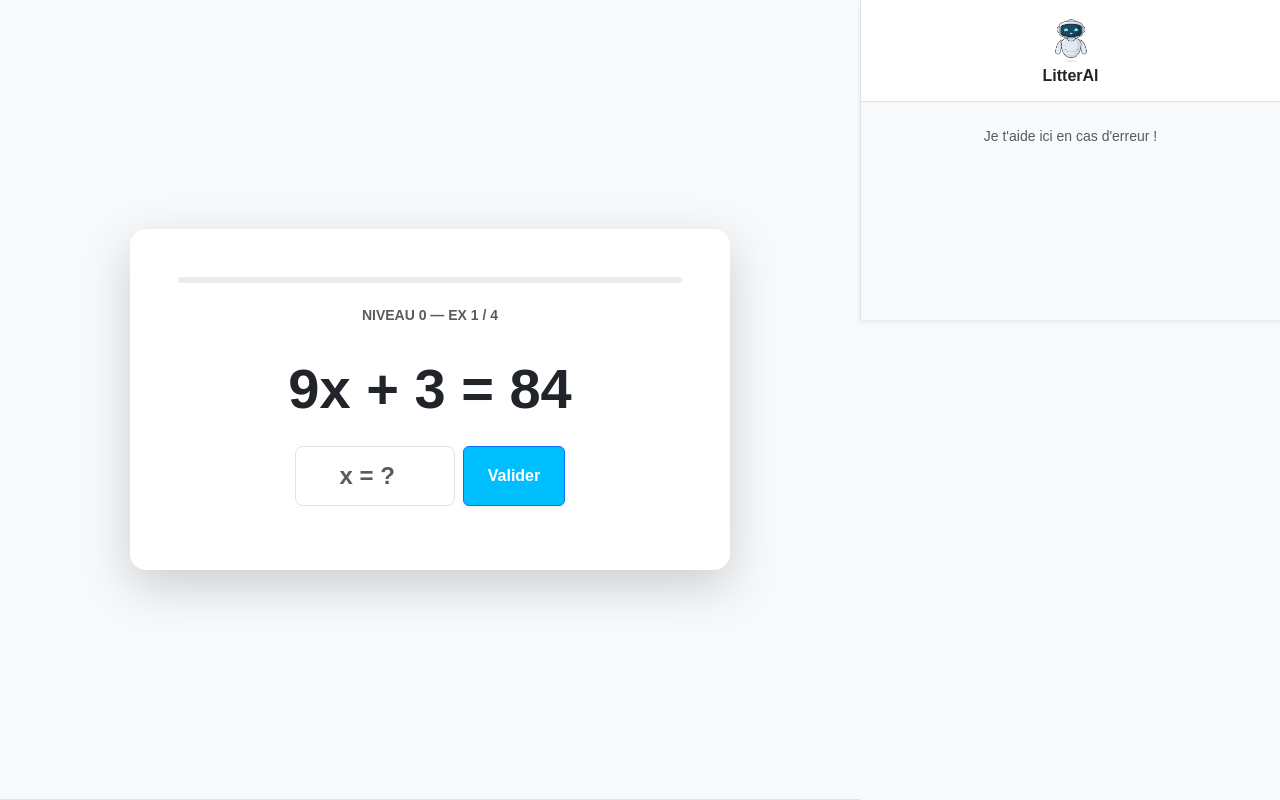
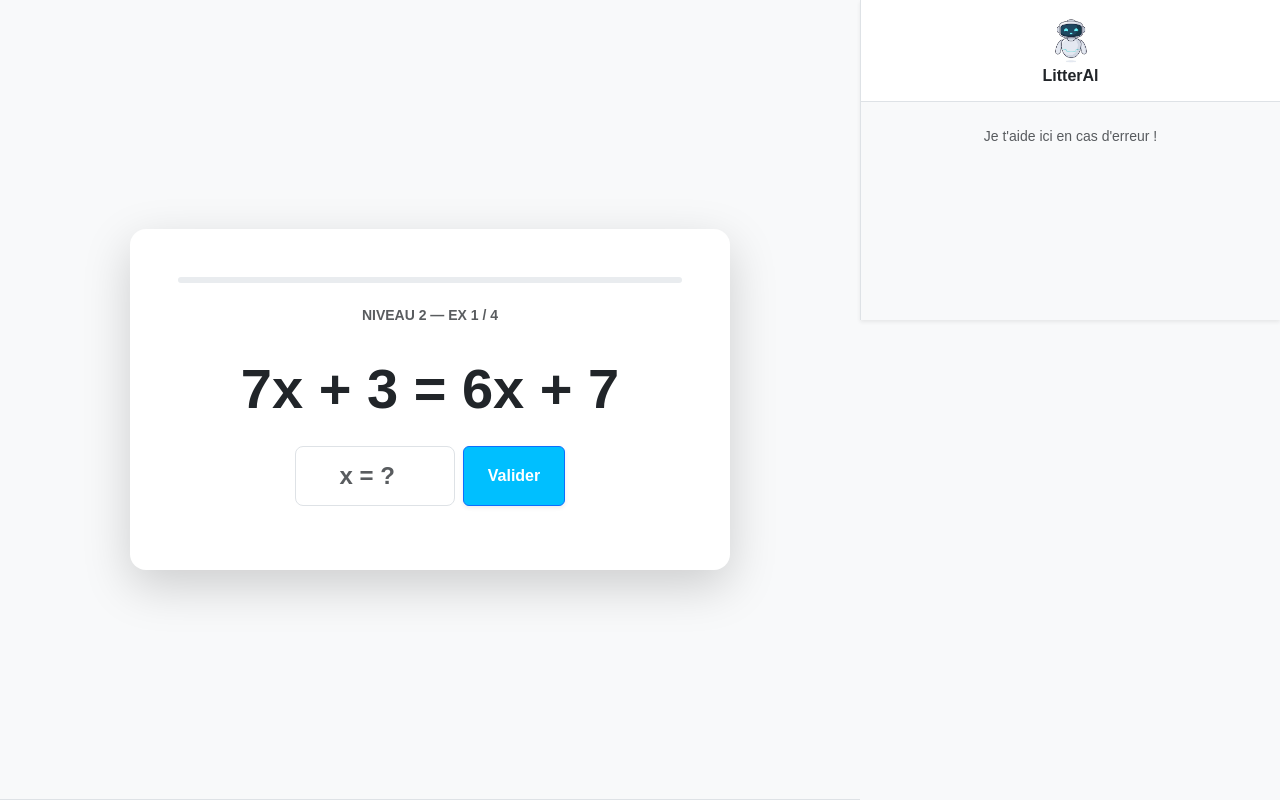
Before and after one commit to agbeSimi/litterAI, a React (Vite) app: page /pratiqueAutonome2 in a window 1280 px wide. Built offline with nearby package versions, Linux system fonts and the light colour scheme.

Commit message:
modifications apporté pour pour correspondre au niveau 2 pratique autonome des equations

```diff
--- a/src/pages/Equation/pratiqueAutonome/PratiqueAutonome2.jsx
+++ b/src/pages/Equation/pratiqueAutonome/PratiqueAutonome2.jsx
@@ -3,11 +3,11 @@ import logoRobot from "../../../assets/logo_robot.png";
 import { envoyerMessage } from "../../../services/LitterAI_API.js";
 import { useNavigate } from "react-router-dom";
 
-function PratiqueAutonome1() {
+function PratiqueAutonome2() {
   const [exercice, setExercice] = useState(1);
   const [score, setScore] = useState(0);
   const [niveau, setNiveau] = useState(0); // 0: ax+b=c | 1: ax+b=cx+d | 2: décimaux
-  const [currentEquation, setCurrentEquation] = useState(genererEquationNiveau0());
+  const [currentEquation, setCurrentEquation] = useState(genererEquationNiveau1());
   const [reponseEleve, setReponseEleve] = useState("");
   const [message, setMessage] = useState("");
   const [conversationIA, setConversationIA] = useState([]);
@@ -20,14 +20,6 @@ function PratiqueAutonome1() {
     navigate("/modelage");
   };
 
-  // --- LOGIQUE MATHÉMATIQUE ---
-  function genererEquationNiveau0() {
-    let a = Math.floor(Math.random() * 8) + 2;
-    let b = Math.floor(Math.random() * 9) + 1;
-    let xSolution = Math.floor(Math.random() * 9) + 1;
-    let c = a * xSolution + b;
-    return {affichage: `${a}x + ${b} = ${c}`, solution: xSolution};
-  }
 
   function genererEquationNiveau1() {
     let a, c, xSolution = Math.floor(Math.random() * 9) + 1;
@@ -39,18 +31,6 @@ function PratiqueAutonome1() {
     let d = (a * xSolution) + b - (c * xSolution);
     return {
       affichage: `${a}x ${b >= 0 ? '+ ' : '- '}${Math.abs(b)} = ${c}x ${d >= 0 ? '+ ' : '- '}${Math.abs(d)}`,
-      solution: xSolution
-    };
-  }
-
-  function genererEquationNiveau2() {
-    const xSolution = Math.floor(Math.random() * 10) + 1;
-    const a = (Math.floor(Math.random() * 40) + 11) / 10;
-    const b = (Math.floor(Math.random() * 50) + 10) / 10;
-    const c = parseFloat((a * xSolution + b).toFixed(1));
-
-    return {
-      affichage: `${a.toString().replace('.', ',')}x + ${b.toString().replace('.', ',')} = ${c.toString().replace('.', ',')}`,
       solution: xSolution
     };
   }
@@ -95,9 +75,7 @@ function PratiqueAutonome1() {
   function exerciceSuivant() {
     if (exercice < 4) {
       setExercice(prev => prev + 1);
-      if (niveau === 0) setCurrentEquation(genererEquationNiveau0());
-      else if (niveau === 1) setCurrentEquation(genererEquationNiveau1());
-      else setCurrentEquation(genererEquationNiveau2());
+      setCurrentEquation(genererEquationNiveau1());
       setReponseEleve("");
       setMessage("");
       setIsCorrect(null);
@@ -121,7 +99,7 @@ function PratiqueAutonome1() {
               <div className="progress-bar bg-primary" style={{width: `${((exercice - 1) / 4) * 100}%`}}></div>
             </div>
 
-                  <h6 className="text-muted fw-bold text-uppercase small">Niveau {niveau} — Ex {exercice} / 4</h6>
+            <h6 className="text-muted fw-bold text-uppercase small">Niveau 2 — Ex {exercice} / 4</h6>
             <h2 className="display-4 display-md-2 fw-bold my-3 my-md-4 text-dark">{currentEquation.affichage}</h2>
 
             <div className="d-flex flex-column flex-sm-row gap-2 justify-content-center mb-3">
@@ -169,17 +147,17 @@ function PratiqueAutonome1() {
                     setExercice(1);
                     setScore(0);
                     setIsFinished(false);
-                            if (prochain === 1) setCurrentEquation(genererEquationNiveau1());
-                            else if (prochain === 2) setCurrentEquation(genererEquationNiveau2());
+                    setCurrentEquation(genererEquationNiveau1());
                     setReponseEleve("");
                     setMessage("");
                     setIsCorrect(null);
                     setConversationIA([]);
+                    navigate("/modelage3")
                   } else {
                     navigate("/");
                   }
                 }}>
-                          {niveau < 2 ? "Niveau Suivant" : "Terminer"}
+                  {niveau < 2 ? "Niveau Suivant -> Phase 3" : "Terminer"}
                 </button>
               </div>
             ) : (
@@ -243,4 +221,6 @@ function PratiqueAutonome1() {
   </div>
 );
 }
-export default PratiqueAutonome1;
+
+
+export default PratiqueAutonome2;
```
Lines whose indentation alone changed are shown as unchanged.
